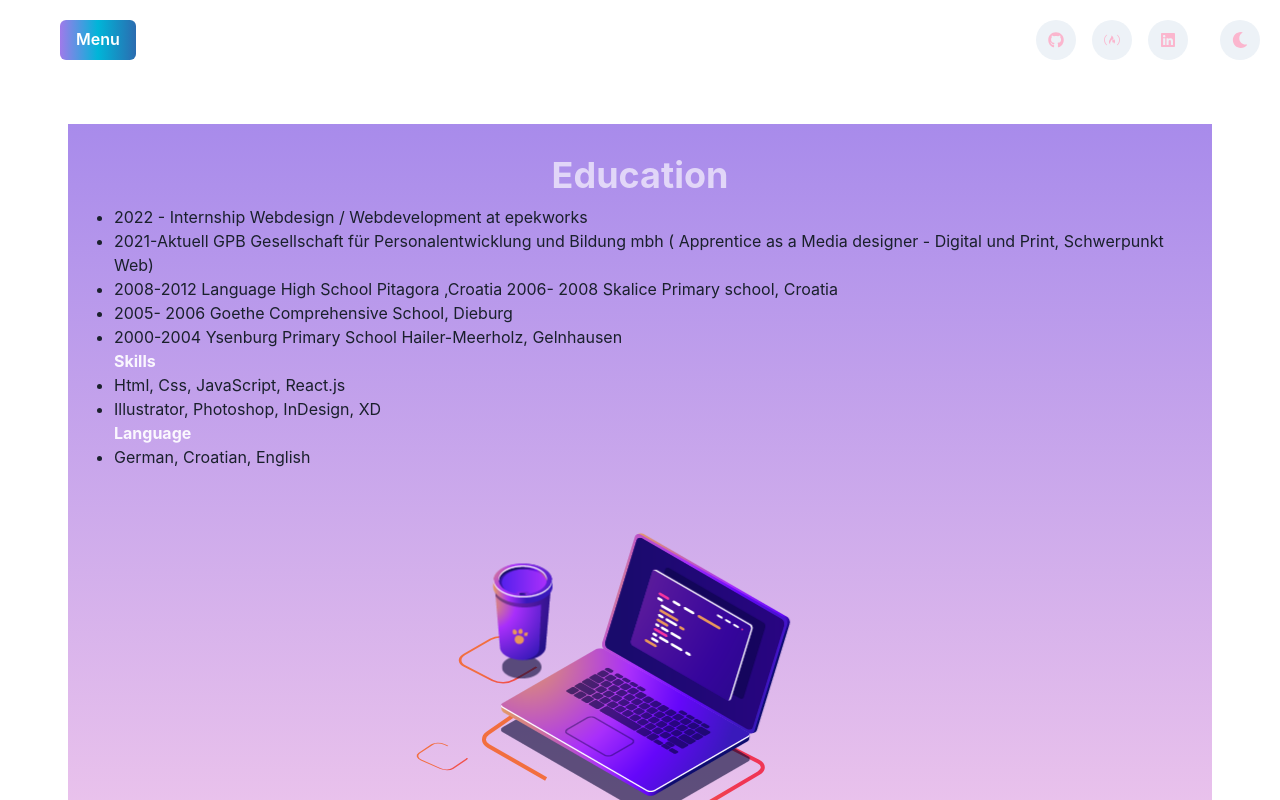
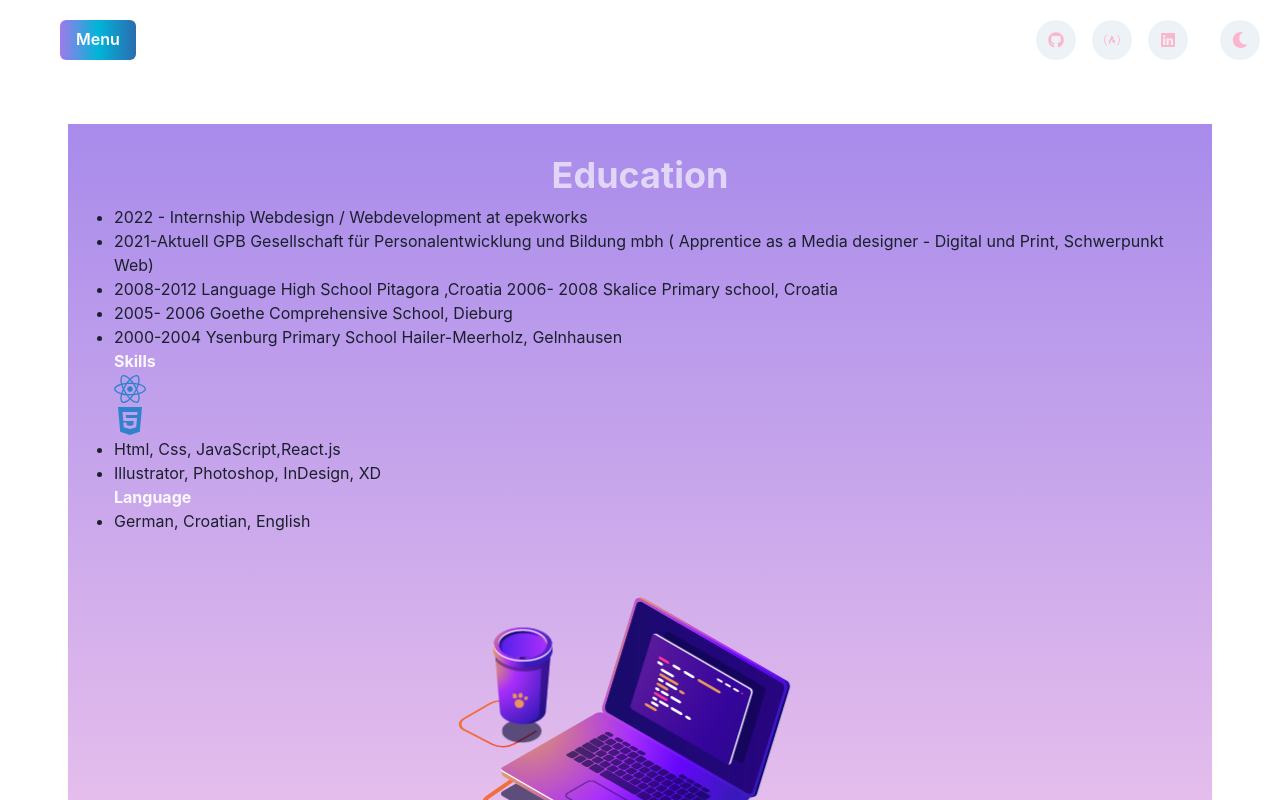
Before and after one commit to mateasportfolio/mtportfolio, a React (Create React App) app: page /aboutme in a window 1280 px wide. Shown: the top 800 px of the page. Built offline with nearby package versions, Linux system fonts and the light colour scheme.

Commit message:
add icon from react icon

```diff
--- a/src/pages/AboutMe.js
+++ b/src/pages/AboutMe.js
@@ -1,9 +1,9 @@
 import React from "react";
-import { Box, useMediaQuery, VStack } from "@chakra-ui/react";
+import { Box, useMediaQuery, VStack, Icon } from "@chakra-ui/react";
 import { Stack, Heading, Text } from "@chakra-ui/react";
 import { ListItem, UnorderedList } from "@chakra-ui/react";
 import { PhoneIcon, EmailIcon } from "@chakra-ui/icons";
-import { FaLocationArrow } from "react-icons/fa";
+import { FaLocationArrow, FaReact, FaHtml5 } from "react-icons/fa";
 import Lottie from "lottie-react";
 import developer from "../assets/developer.json";
 import brush from "../assets/brush.json";
@@ -41,7 +41,28 @@ const AboutMe = () => {
             <Heading color="whiteAlpha.900" size="Xl">
               Skills
             </Heading>
-            <ListItem>Html, Css, JavaScript, React.js</ListItem>
+            <ListItem>
+              <Icon
+                as={FaReact}
+                w={8}
+                h={8}
+                color="blue.500"
+                direction="row"
+                display="flow"
+                // align="stretch"
+              />
+              <Icon
+                as={FaHtml5}
+                w={8}
+                h={8}
+                color="blue.500"
+                direction="column"
+                display="flow"
+                // align="stretch"
+              />
+              Html, Css, JavaScript,React.js{" "}
+            </ListItem>
+
             <ListItem>Illustrator, Photoshop, InDesign, XD</ListItem>
             <Heading color="whiteAlpha.900" size="Xl">
               Language
```
